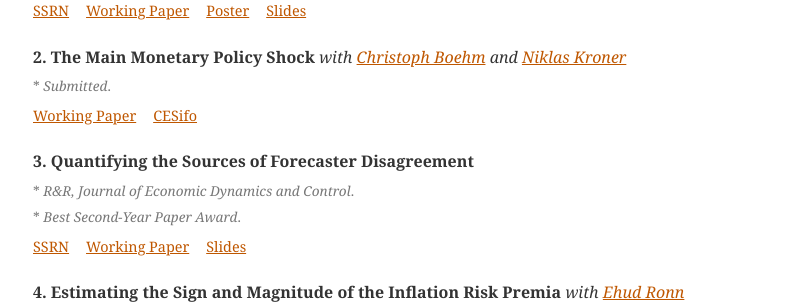
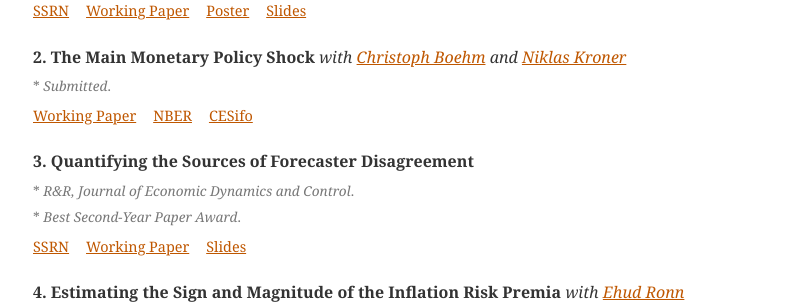
Before and after one commit to husang-kim/husang-kim.github.io, a Jekyll site: the page built from research.md, in a window 1280 px wide. Shown: the part 246-550 px from the top of the page, without its empty margins (241-1037 px from the left). Built offline with Jekyll 4.4.1, drawn with Linux system fonts in a browser that asks for light colours.

Commit message:
Update research.md

```diff
--- a/research.md
+++ b/research.md
@@ -24,6 +24,7 @@ permalink: /research
 <div class="paper-note"> * <em>Submitted</em>.</div>
 <div class="paper-links">
 <a href="/files/HSK_MMP.pdf" target="_blank">Working Paper</a>
+<a href = "https://www.nber.org/papers/w36004?utm_campaign=ntwh&utm_medium=email&utm_source=ntwg11" target="_blank">NBER</a>
 <a href = "https://www.ifo.de/en/cesifo/publications/2026/working-paper/main-monetary-policy-shock" target="_blank">CESifo</a>
 </div>
 </div>
```
